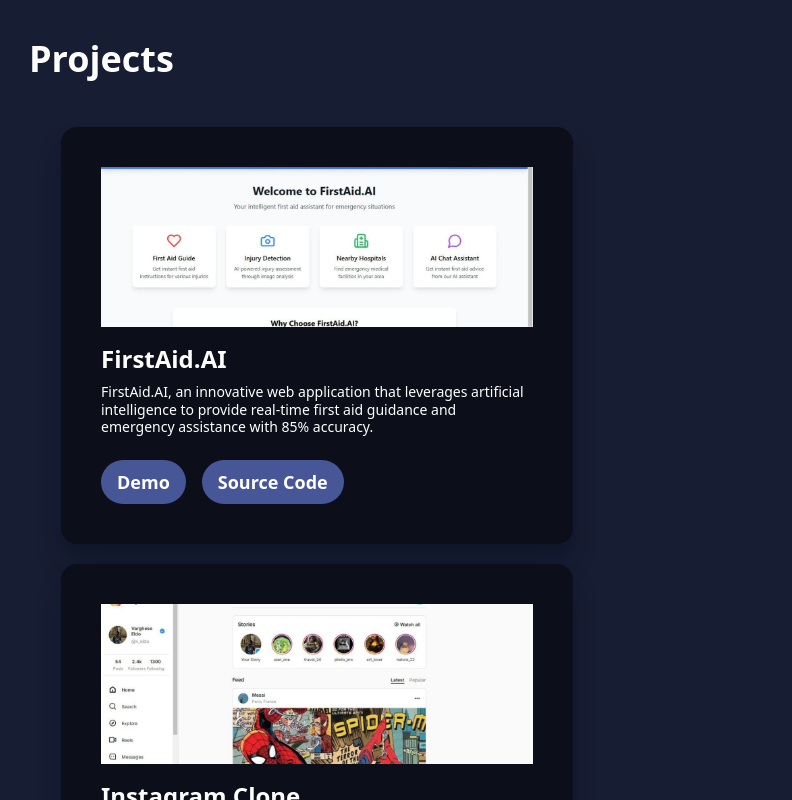
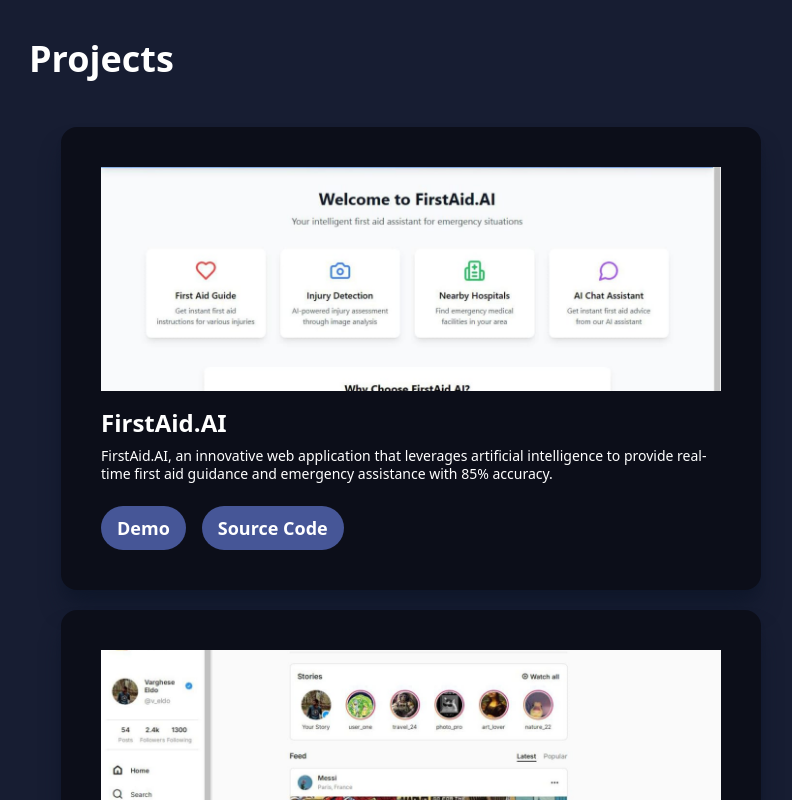
Before and after one commit to Vargheseeldo10/portfolio, a React (Vite) app: page / in a window 1280 px wide. Shown: the part 2180-2980 px from the top of the page, without its empty margins (67-859 px from the left). Built offline with nearby package versions, Linux system fonts and the light colour scheme.

Commit message:
Update ProjectCard.jsx

```diff
--- a/src/Components/Projects/ProjectCard.jsx
+++ b/src/Components/Projects/ProjectCard.jsx
@@ -7,44 +7,36 @@
   demoLink,
   sourceCodeLink
 }) => {
-  const handleExternalDemo = () => {
-    if (demoLink) {
-      window.location.href = demoLink;
-    }
-  };
-
-  const handleExternalSourceCode = () => {
-    if (sourceCodeLink) {
-      window.location.href = sourceCodeLink;
-    }
-  };
-
   return (
-    <div className="p-3 md:p-6 flex flex-col w-full md:w-1/2 bg-[#0c0e19] shadow-xl shadow-slate-900 rounded-2xl h-full">
+    <div className="p-3 md:p-6 flex flex-col w-full md:w-full bg-[#0c0e19] shadow-xl shadow-slate-900 rounded-2xl h-full max-w-[700px]">
       <img
-        className="p-4 w-full h-48 object-cover rounded-lg"
+        className="p-4 w-full h-64 object-cover rounded-lg"
         src={bannerImage}
         alt={title}
       />
       <h3 className="px-4 text-xl md:text-2xl font-bold leading-normal">
         {title}
       </h3>
-      <p className="px-4 text-sm md:text-md leading-tight py-2 flex-grow"> {/* Flex-grow for consistent height */}
+      <p className="px-4 text-sm md:text-md leading-tight py-2 flex-grow">
         {main}
       </p>
-      <div className="mt-auto p-2 md:p-4 flex gap-2 md:gap-4"> {/* Buttons at the bottom */}
-        <button
-          onClick={handleExternalDemo}
+      <div className="mt-auto p-2 md:p-4 flex gap-2 md:gap-4">
+        <a
+          href={demoLink}
+          target="_blank"
+          rel="noopener noreferrer"
           className="text-white py-2 px-3 text-sm md:text-lg md:py-2 md:px-4 hover:opacity-85 duration-300 hover:scale-105 font-semibold rounded-3xl bg-[#465697]"
         >
           Demo
-        </button>
-        <button
-          onClick={handleExternalSourceCode}
+        </a>
+        <a
+          href={sourceCodeLink}
+          target="_blank"
+          rel="noopener noreferrer"
           className="text-white py-2 px-3 text-sm md:text-lg md:py-2 md:px-4 hover:opacity-85 duration-300 hover:scale-105 font-semibold rounded-3xl bg-[#465697]"
         >
           Source Code
-        </button>
+        </a>
       </div>
     </div>
   );
```
